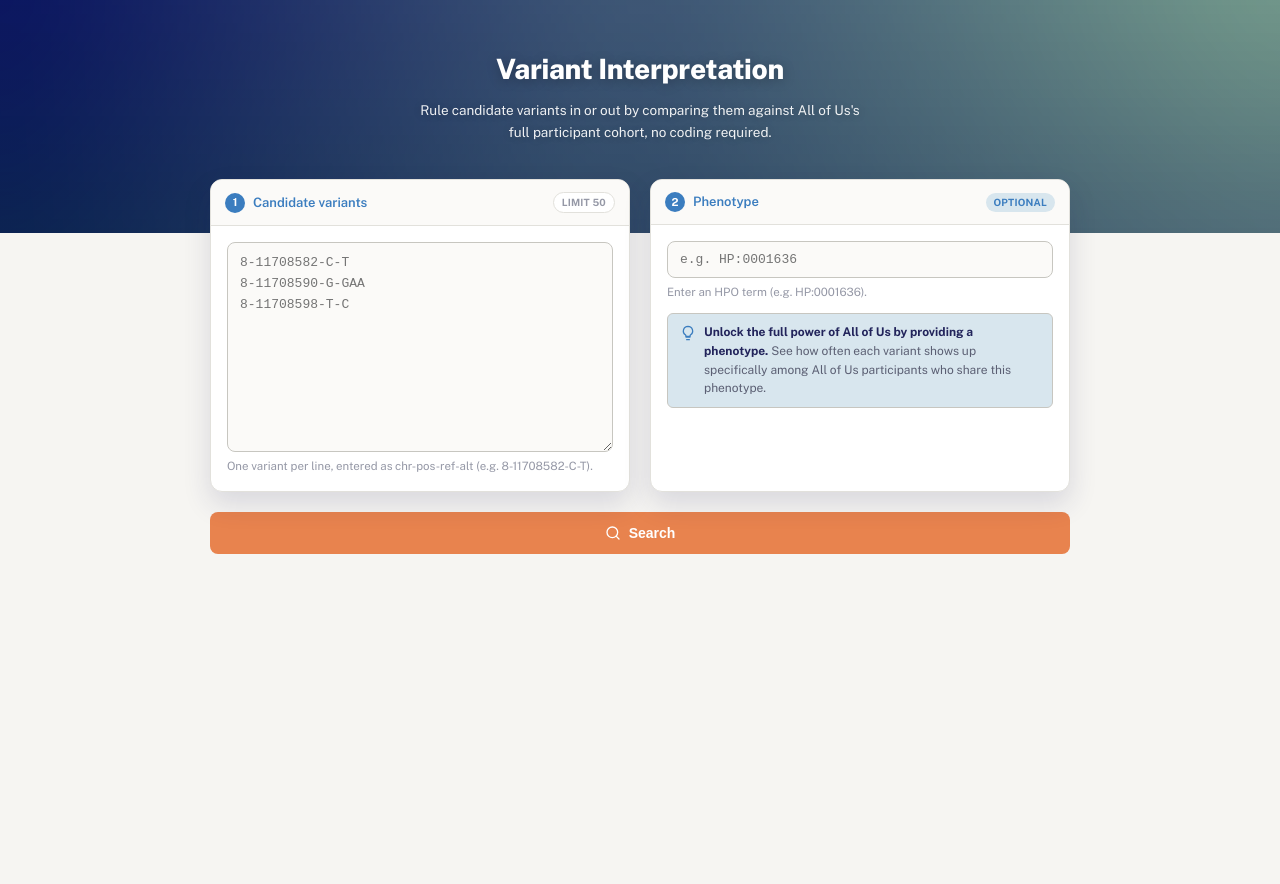
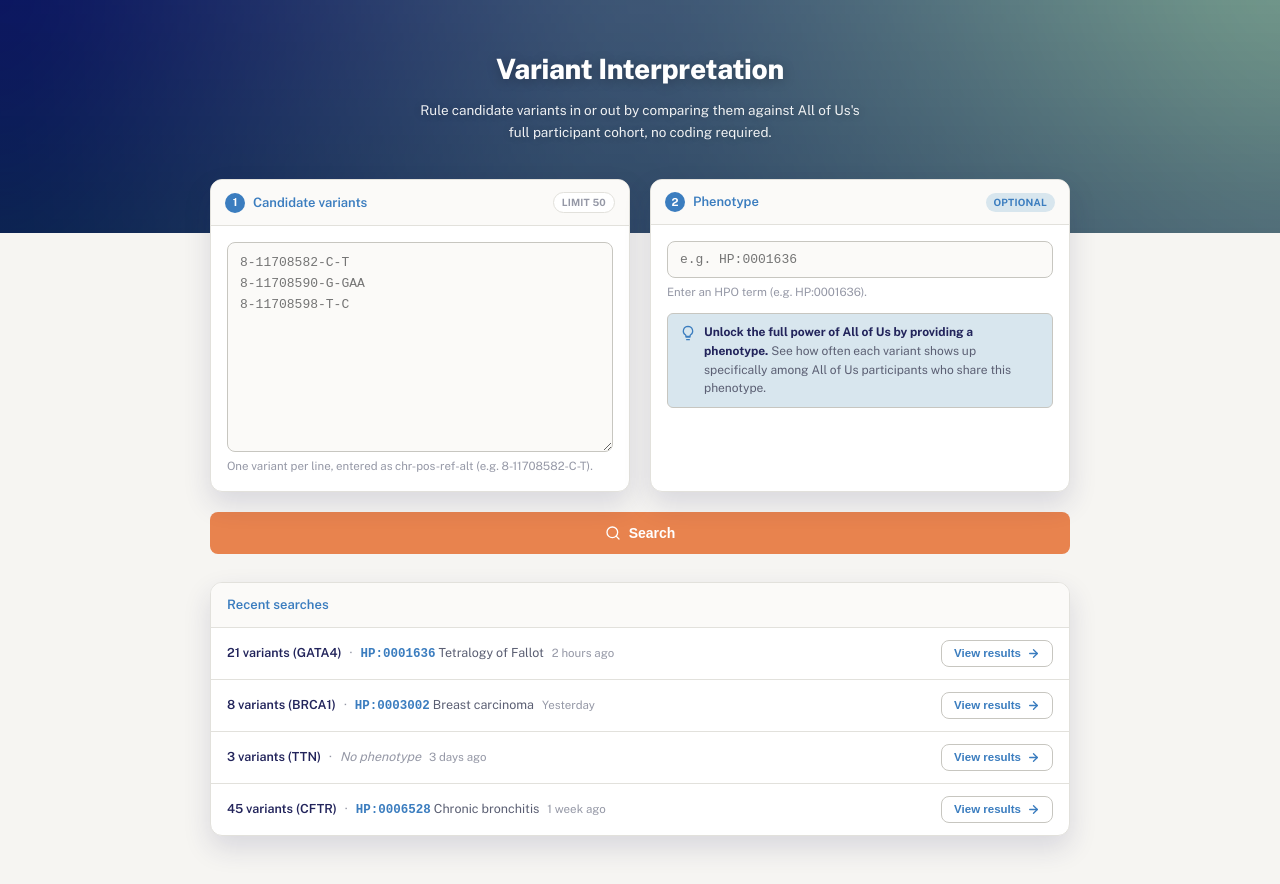
Before and after one commit to MatthewBemis/variant-interpretation, a React (Vite) app in the folder frontend/: page / in a window 1280 px wide. Before the commit the page ends 800 px from the top, so only its background shows below. Built offline with nearby package versions, Linux system fonts and the light colour scheme.

Commit message:
add recent searches

```diff
--- /dev/null
+++ b/frontend/src/components/RecentSearches.module.css
@@ -0,0 +1,102 @@
+.panel {
+  margin-top: 28px;
+  background: var(--surface-2);
+  border: 1px solid var(--border);
+  border-radius: 12px;
+  box-shadow: 0 12px 28px rgba(34, 36, 91, 0.14);
+  overflow: hidden;
+}
+
+.heading {
+  padding: 12px 16px;
+  font-size: 13px;
+  font-weight: 600;
+  color: var(--text-accent);
+  background: var(--surface-1);
+  border-bottom: 1px solid var(--border);
+}
+
+.list {
+  list-style: none;
+}
+
+.item {
+  display: flex;
+  align-items: center;
+  justify-content: space-between;
+  gap: 16px;
+  padding: 12px 16px;
+  border-bottom: 1px solid var(--border);
+}
+
+.item:last-child {
+  border-bottom: none;
+}
+
+.details {
+  display: flex;
+  align-items: baseline;
+  flex-wrap: wrap;
+  gap: 8px;
+  min-width: 0;
+  font-size: 12.5px;
+}
+
+.variants {
+  font-weight: 600;
+  color: var(--text-primary);
+}
+
+.dotSeparator {
+  color: var(--text-muted);
+}
+
+.phenotype {
+  color: var(--text-secondary);
+}
+
+.hpoCode {
+  font-family: "SF Mono", "Courier New", monospace;
+  font-weight: 600;
+  color: var(--text-accent);
+}
+
+.noPhenotype {
+  color: var(--text-muted);
+  font-style: italic;
+}
+
+.timestamp {
+  color: var(--text-muted);
+  font-size: 11.5px;
+}
+
+.viewBtn {
+  flex-shrink: 0;
+  display: inline-flex;
+  align-items: center;
+  gap: 6px;
+  background: none;
+  border: 1px solid var(--border-strong);
+  border-radius: var(--radius);
+  padding: 6px 12px;
+  font-size: 11.5px;
+  font-weight: 600;
+  color: var(--text-accent);
+  cursor: pointer;
+}
+
+.viewBtn:hover {
+  background: var(--bg-accent);
+}
+
+@media (max-width: 720px) {
+  .item {
+    flex-direction: column;
+    align-items: flex-start;
+  }
+
+  .viewBtn {
+    align-self: flex-end;
+  }
+}
--- /dev/null
+++ b/frontend/src/components/RecentSearches.tsx
@@ -0,0 +1,78 @@
+import { useNavigate } from "react-router-dom";
+import styles from "./RecentSearches.module.css";
+
+interface RecentSearch {
+  id: string;
+  variantsSummary: string;
+  hpoTerm: string | null;
+  hpoDescription: string | null;
+  searchedAt: string;
+}
+
+const RECENT_SEARCHES: RecentSearch[] = [
+  {
+    id: "1",
+    variantsSummary: "21 variants (GATA4)",
+    hpoTerm: "HP:0001636",
+    hpoDescription: "Tetralogy of Fallot",
+    searchedAt: "2 hours ago",
+  },
+  {
+    id: "2",
+    variantsSummary: "8 variants (BRCA1)",
+    hpoTerm: "HP:0003002",
+    hpoDescription: "Breast carcinoma",
+    searchedAt: "Yesterday",
+  },
+  {
+    id: "3",
+    variantsSummary: "3 variants (TTN)",
+    hpoTerm: null,
+    hpoDescription: null,
+    searchedAt: "3 days ago",
+  },
+  {
+    id: "4",
+    variantsSummary: "45 variants (CFTR)",
+    hpoTerm: "HP:0006528",
+    hpoDescription: "Chronic bronchitis",
+    searchedAt: "1 week ago",
+  },
+];
+
+export default function RecentSearches() {
+  const navigate = useNavigate();
+
+  return (
+    <section className={styles.panel}>
+      <h2 className={styles.heading}>Recent searches</h2>
+      <ul className={styles.list}>
+        {RECENT_SEARCHES.map((search) => (
+          <li key={search.id} className={styles.item}>
+            <div className={styles.details}>
+              <span className={styles.variants}>{search.variantsSummary}</span>
+              <span className={styles.dotSeparator} aria-hidden="true">
+                ·
+              </span>
+              {search.hpoTerm ? (
+                <span className={styles.phenotype}>
+                  <span className={styles.hpoCode}>{search.hpoTerm}</span> {search.hpoDescription}
+                </span>
+              ) : (
+                <span className={styles.noPhenotype}>No phenotype</span>
+              )}
+              <span className={styles.timestamp}>{search.searchedAt}</span>
+            </div>
+            <button type="button" className={styles.viewBtn} onClick={() => navigate("/results")}>
+              View results
+              <svg width="13" height="13" viewBox="0 0 24 24" fill="none" stroke="currentColor" strokeWidth="2.5" strokeLinecap="round" strokeLinejoin="round">
+                <path d="M5 12h14" />
+                <path d="m12 5 7 7-7 7" />
+              </svg>
+            </button>
+          </li>
+        ))}
+      </ul>
+    </section>
+  );
+}
--- a/frontend/src/pages/SearchEntryPage.tsx
+++ b/frontend/src/pages/SearchEntryPage.tsx
@@ -2,6 +2,7 @@
 import { useNavigate } from "react-router-dom";
 import FieldHint from "../components/FieldHint";
 import Hero from "../components/Hero";
+import RecentSearches from "../components/RecentSearches";
 import StepPanel from "../components/StepPanel";
 import ValueCallout from "../components/ValueCallout";
 import styles from "./SearchEntryPage.module.css";
@@ -79,6 +80,8 @@
           </svg>
           Search
         </button>
+
+        <RecentSearches />
       </main>
     </>
   );
```
